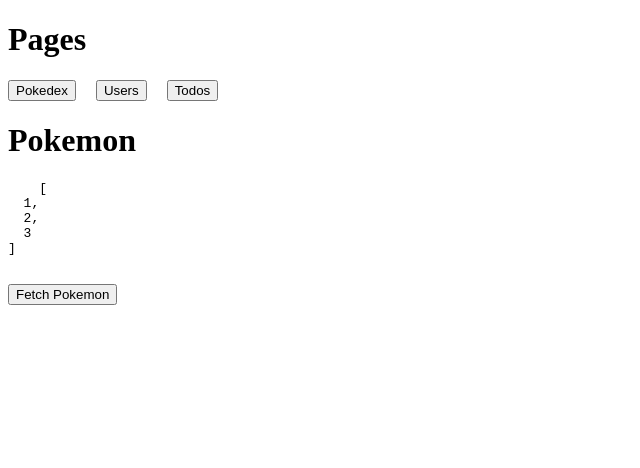
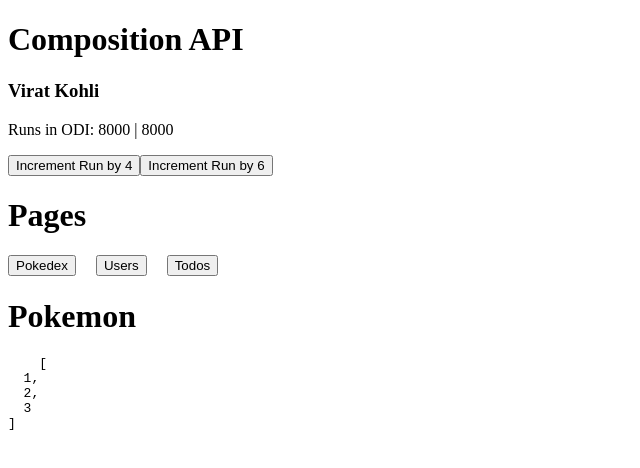
Before and after one commit to SP7TECH/vue-playground, a Vue app: page / in a window 1280 px wide. Shown: the top 468 px of the page, without its empty margins (0-640 px from the left). Built offline with nearby package versions, Linux system fonts and the light colour scheme; no server answers.

Commit message:
Composition API and reactive reference

```diff
--- a/src/App.vue
+++ b/src/App.vue
@@ -1,9 +1,31 @@
 <script>
+import { ref } from 'vue'
 import PokedexPage from './components/PokedexPage.vue'
 import TodosPage from './components/TodosPage.vue'
 import UsersPage from './components/UsersPage.vue'
 
 export default {
+  setup() {
+    const playerName = 'Virat Kohli'
+    const runsInOdi = 8000
+    const runsInOdiReactive = ref(8000)
+
+    function incrementRunBy4() {
+      return runsInOdi + 4
+    }
+
+    function incrementRunBy6() {
+      return (runsInOdiReactive.value += 6)
+    }
+
+    return {
+      playerName,
+      runsInOdi,
+      runsInOdiReactive,
+      incrementRunBy4,
+      incrementRunBy6,
+    }
+  },
   data() {
     return {
       page: 'Pokedex',
@@ -34,6 +56,13 @@
 </script>
 
 <template>
+  <h1>Composition API</h1>
+
+  <h3>{{ playerName }}</h3>
+  <p>Runs in ODI: {{ runsInOdi }} | {{ runsInOdiReactive }}</p>
+  <button @click="incrementRunBy4">Increment Run by 4</button>
+  <button @click="incrementRunBy6">Increment Run by 6</button>
+
   <h1>Pages</h1>
 
   <div>
--- a/src/components/PokedexPage.vue
+++ b/src/components/PokedexPage.vue
@@ -21,5 +21,5 @@
   <pre>
     {{ pokedex }}
   </pre>
-  <button @click="fetchPokemon">Fetch Pokemon</button>
+  <!-- <button @click="fetchPokemon">Fetch Pokemon</button> -->
 </template>
```
